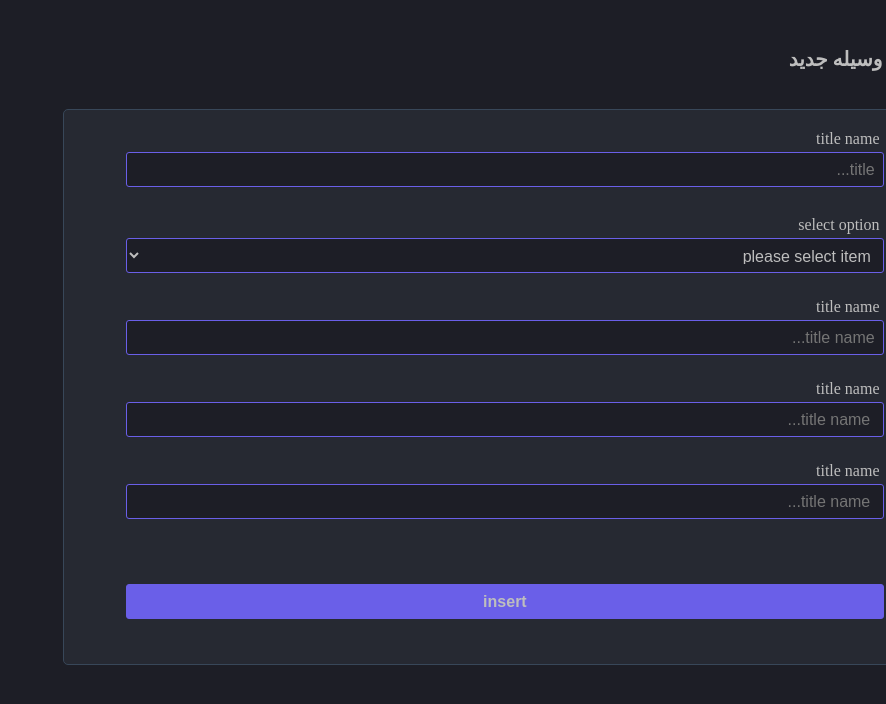
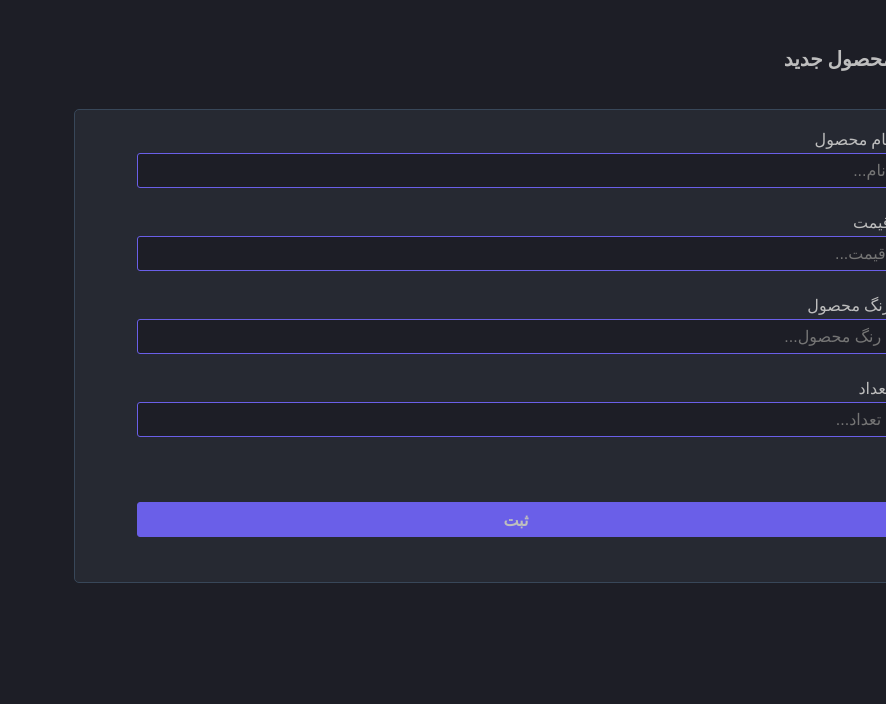
Before and after one commit to omidshayan/base-react-for-teaching, a React (Create React App) app: page /createProduct in a window 1280 px wide. Shown: the top 704 px of the page, without its empty margins (394-1280 px from the left). Built offline with nearby package versions, Linux system fonts and the light colour scheme; grey boxes are pictures that could not be loaded.

Commit message:
new state for inputs

```diff
--- a/src/pages/admin/products/createProduct.jsx
+++ b/src/pages/admin/products/createProduct.jsx
@@ -1,6 +1,21 @@
-import React from 'react'
+import React, { useState } from 'react'
 import './../style.css';
+import { Axios } from 'axios';
+
 function CreateProduct() {
+    const [product, setProduct] = useState([]);
+    const [price, setPrice] = useState([]);
+    const [color, setColor] = useState([]);
+    const [count, setCount] = useState([]);
+    const handleSubmit = () =>{
+        Axios.post("/localhost:5000/api/createProduct", {
+            name : product,
+            price : price,
+            color : color,
+            count : count
+        });
+        console.log(product);
+    }
   return (
     <>
     <input type="text" id="menu-toggle" />
@@ -42,45 +57,31 @@ function CreateProduct() {
             </div>
         </div>
     </div>
-
     <div className="content">
         <header>
             <div className="hamber">
                 <i className="fas fa-bars"></i>
             </div>
         </header>
-
-
         <main>
             <div className="title">
-                <div className="title-text">افزودن وسیله جدید</div>
+                <div className="title-text">افزودن محصول جدید</div>
             </div>
             <br />
             <div className="insert">
-                <form action="">
-                    <div>title name</div>
-                    <input type="text" placeholder="title..." name="name" autocomplete="off" />
-                    <div role="option"></div>
-                    <div>select option </div>
-                    <select name="select">
-                        <option selected disabled>please select item</option>
-                        <option value="item 1">item 1</option>
-                        <option value="item 2">item 2</option>
-                        <option value="item 3">item 3</option>';
-                    </select>
-                    <div>title name </div>
-                    <input type="text" placeholder="title name..." name="name" />
-                    <div>title name </div>
-                    <input type="text" placeholder=" title name..." name="model" />
-                    <div>title name</div>
-                    <input type="text" placeholder=" title name..." name="color" />
-                    <input type="submit" value="insert" className="btn" />
+                <form onSubmit={handleSubmit}>
+                    <div>نام محصول </div>
+                    <input type="text" placeholder="نام..." name="name" onChange={(e) => setProduct(e.target.value)} />
+                    <div>قیمت </div>
+                    <input type="text" placeholder="قیمت..." name="price" onChange={(e) => setPrice(e.target.value)} />
+                    <div>رنگ محصول  </div>
+                    <input type="text" placeholder=" رنگ محصول..." name="color" onChange={(e) => setColor(e.target.value)} />
+                    <div>تعداد</div>
+                    <input type="text" placeholder=" تعداد..." name="count"  onChange={(e) => setCount(e.target.value)}/>
+                    <input type="submit" value="ثبت" className="btn" />
                 </form>
             </div>
         </main>
-
-
-
     </div>
     </>
   )
--- a/src/pages/admin/products/products.jsx
+++ b/src/pages/admin/products/products.jsx
@@ -1,14 +1,12 @@
-import React from 'react'
-import './../style.css';
+import React from "react";
+import "./../style.css";
 function Products() {
   return (
     <>
       <input type="text" id="menu-toggle" />
       <div className="sidebar">
         <div className="sidebar-section">
-            <div className="brand-name">
-                Arya Tech
-            </div>
+          <div className="brand-name">Arya Tech</div>
           <div className="avatar">
             <div className="img-avatar">
               <img src="assets/img/profile.png" alt="" />
@@ -22,18 +20,20 @@ function Products() {
           </div>
           <div className="sidebar-item">
             <ul>
-                    <li><a href={'dashboard'} className="active">
+              <li>
+                <a href={"dashboard"} className="active">
                   <i className="fas fa-tachometer-alt"></i>
                   <span>داشبورد</span>
-                        </a></li>
+                </a>
+              </li>
               <li>
-                        <a href={'createProduct'}>
+                <a href={"createProduct"}>
                   <i className="fas fa-tachometer-alt"></i>
                   <span>ثبت محصول</span>
                 </a>
               </li>
               <li>
-                        <a href={'products'}>
+                <a href={"products"}>
                   <i className="fas fa-tachometer-alt"></i>
                   <span>نمایش محصولات</span>
                 </a>
@@ -42,7 +42,6 @@ function Products() {
           </div>
         </div>
       </div>
-
       <div className="content">
         <header>
           <div className="hamber">
@@ -50,41 +49,68 @@ function Products() {
           </div>
         </header>
 
-
         <main>
-           <div className="report">
-
-               <div className="report-item">
-                   <div className="report-icon">
-                       <i className="fas fa-eye"></i>
+            <div className="title">
+                <div className="title-text">title in page</div>
             </div>
-                   <div className="report-text">
-                       <span>تعداد بازدید</span>
-                   </div>
-               </div>
-
-               <div className="report-item">
-                <div className="report-icon">
-                    <i className="fas fa-eye"></i>
-                </div>
-                <div className="report-text">
-                    <span>تعداد بازدید</span>
-                </div>
-            </div>
-            <div className="report-item">
-                <div className="report-icon">
-                    <i className="fas fa-eye"></i>
-                </div>
-                <div className="report-text">
-                    <span>تعداد بازدید</span>
-                </div>
-            </div>
-
+            <br />
+            <div className="table-wrapper">
+                <table className="fl-table">
+                    <thead>
+                        <tr>
+                            <th>#</th>
+                            <th>نام</th>
+                            <th>دسته بندی </th>
+                            <th>تعداد</th>
+                            <th>قیمت</th>
+                            <th>چاپ</th>
+                            <th>ویرایش</th>
+                        </tr>
+                    </thead>
+                    <tbody>
+                        <tr>
+                            <td>1</td>
+                            <td>book</td>
+                            <td>book 1</td>
+                            <td>programming</td>
+                            <td>230 </td>
+                            <td><a href="#"><i className="fas fa-print"></i></a></td>
+                            <td><a href="#"><i className="fas fa-edit"></i></a></td>
+                        </tr>
+                        <tr>
+                            <td>1</td>
+                            <td>book</td>
+                            <td>book 1</td>
+                            <td>programming</td>
+                            <td>230 </td>
+                            <td><a href="#"><i className="fas fa-print"></i></a></td>
+                            <td><a href="#"><i className="fas fa-edit"></i></a></td>
+                        </tr>
+                        <tr>
+                            <td>1</td>
+                            <td>book</td>
+                            <td>book 1</td>
+                            <td>programming</td>
+                            <td>230 </td>
+                            <td><a href="#"><i className="fas fa-print"></i></a></td>
+                            <td><a href="#"><i className="fas fa-edit"></i></a></td>
+                        </tr>
+                        <tr>
+                            <td>1</td>
+                            <td>book</td>
+                            <td>book 1</td>
+                            <td>programming</td>
+                            <td>230 </td>
+                            <td><a href="#"><i className="fas fa-print"></i></a></td>
+                            <td><a href="#"><i className="fas fa-edit"></i></a></td>
+                        </tr>
+                    </tbody>
+                </table>
             </div>
         </main>
       </div>
     </>
-  )
+  );
 }
 
-export default Products
+export default Products;
```
Lines whose indentation alone changed are shown as unchanged.
